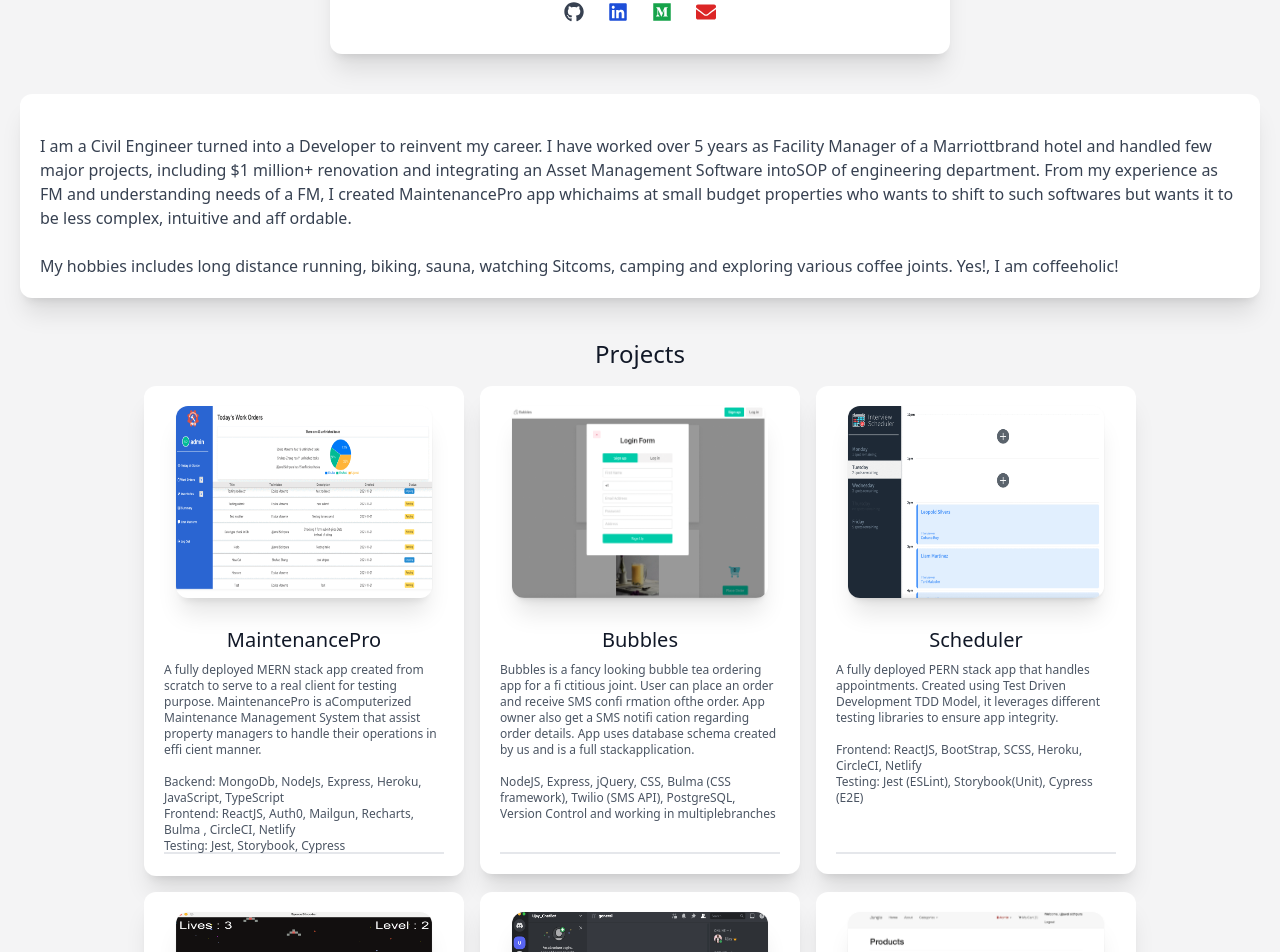
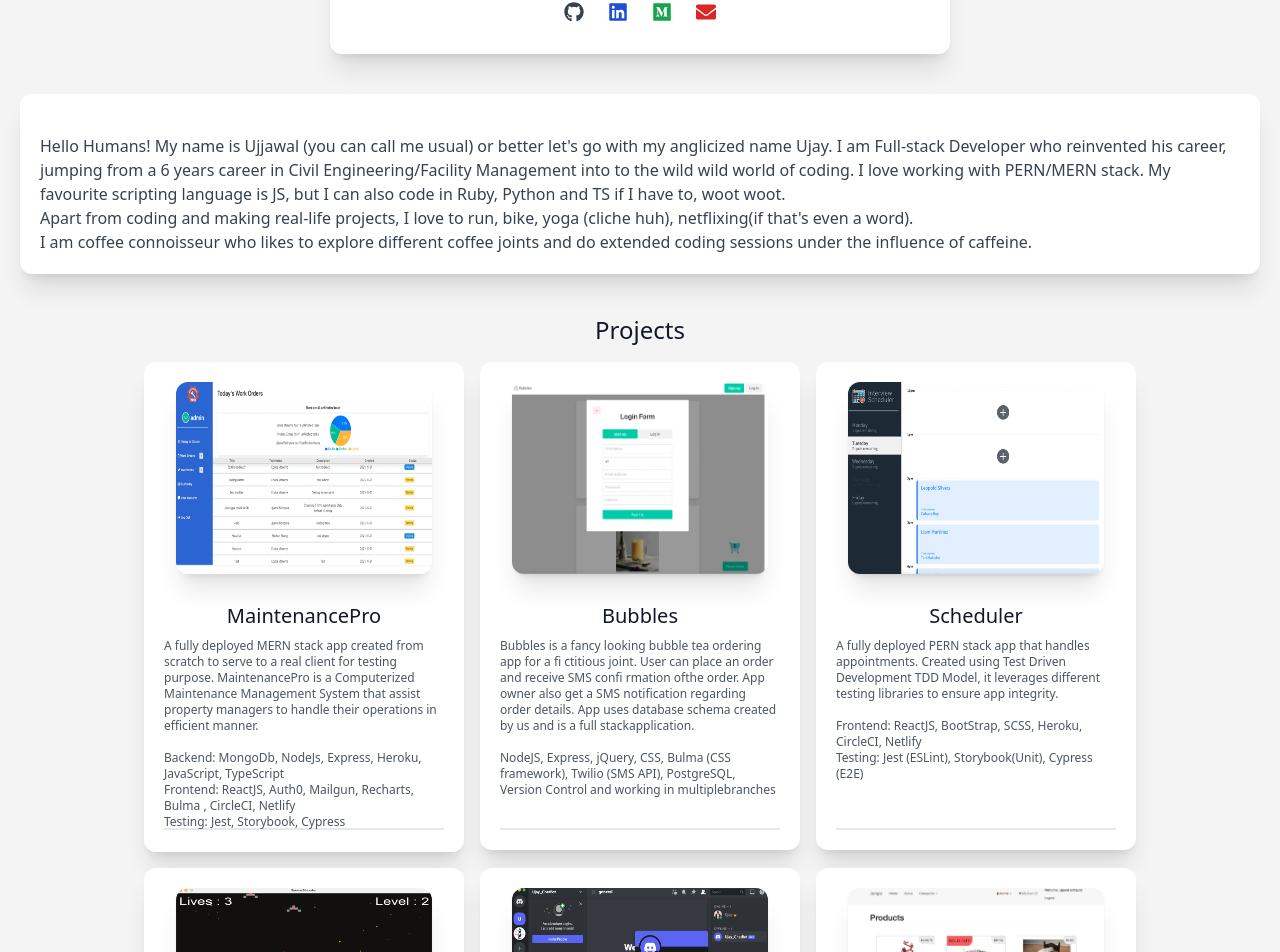
Before and after one commit to ujjawalsidhpura/Portfolio, a React (Create React App) app: page / in a window 1280 px wide. Shown: the part 292-1244 px from the top of the page. Built offline with nearby package versions, Linux system fonts and the light colour scheme.

Commit message:
about me changes

```diff
--- a/src/components/About.js
+++ b/src/components/About.js
@@ -1,5 +1,3 @@
-import ScrollIntoView from 'react-scroll-into-view'
-import { FaChevronDown } from 'react-icons/fa'
 
 export default function About() {
     return (
@@ -8,19 +6,13 @@ export default function About() {
             <div className="max-mx-2xl mt-5 mx-auto ">
 
                 <p className="text-xl sm:text-base text-gray-700 ">
-                    I am a Civil Engineer turned into a Developer to reinvent my career. I have worked over 5 years as Facility Manager of a Marriottbrand hotel and handled few major projects, including $1 million+ renovation and integrating an Asset Management Software intoSOP of engineering department. From my experience as FM and understanding needs of a FM, I created MaintenancePro app whichaims at small budget properties who wants to shift to such softwares but wants it to be less complex, intuitive and aff ordable.
-                    <br>
-                    </br>
-                    <br>
-                    </br>
-                    My hobbies includes long distance running, biking, sauna, watching Sitcoms, camping and exploring various coffee joints. Yes!, I am coffeeholic!
+                    Hello Humans!
+                    My name is Ujjawal (you can call me usual) or better let's go with my anglicized name Ujay. I am Full-stack Developer who reinvented his career, jumping from a 6 years career in Civil Engineering/Facility Management into to the wild wild world of coding. I love working with PERN/MERN stack. My favourite scripting language is JS, but I can also code in Ruby, Python and TS if I have to, woot woot.
+                    <br />
+                    Apart from coding and making real-life projects, I love to run, bike, yoga (cliche huh), netflixing(if that's even a word).
+                    <br />
+                    I am coffee connoisseur who likes to explore different coffee joints and do extended coding sessions under the influence of caffeine.
                 </p>
-
-                {/* <ScrollIntoView selector=''>
-                    <div className='mx-auto py-5 '>
-                        <FaChevronDown className='animate-bounce mx-auto text-3xl text-gray-800' />
-                    </div>
-                </ScrollIntoView> */}
 
             </div>
         </div>
--- a/src/components/Projects.js
+++ b/src/components/Projects.js
@@ -30,11 +30,13 @@ export default function Projects() {
                                     MaintenancePro
                                 </p>
                                 <p className='text-xs text-left sm:text-xs text-gray-600 w-auto inline-block border-b-2 h-48'>
-                                    A fully deployed MERN stack app created from scratch to serve to a real client for testing purpose. MaintenancePro is aComputerized Maintenance Management System that assist property managers to handle their operations in effi cient manner.
+                                    A fully deployed MERN stack app created from scratch to serve to a real client for testing purpose. MaintenancePro is a Computerized Maintenance Management System that assist property managers to handle their operations in efficient manner.
                                     <br></br>
                                     <br></br>
-                                    Backend: MongoDb, NodeJs, Express, Heroku, JavaScript, TypeScript <br />
-                                    Frontend: ReactJS, Auth0, Mailgun, Recharts, Bulma , CircleCI, Netlify <br />
+                                    Backend: MongoDb, NodeJs, Express, Heroku, JavaScript, TypeScript
+                                    <br />
+                                    Frontend: ReactJS, Auth0, Mailgun, Recharts, Bulma , CircleCI, Netlify
+                                    <br />
                                     Testing: Jest, Storybook, Cypress
                                 </p>
                             </div>
@@ -56,7 +58,7 @@ export default function Projects() {
                                     Bubbles
                                 </p>
                                 <p className='text-xs text-left sm:text-xs text-gray-600 w-auto inline-block border-b-2 h-48'>
-                                    Bubbles is a fancy looking bubble tea ordering app for a fi ctitious joint. User can place an order and receive SMS confi rmation ofthe order. App owner also get a SMS notifi cation regarding order details. App uses database schema created by us and is a full stackapplication.
+                                    Bubbles is a fancy looking bubble tea ordering app for a fi ctitious joint. User can place an order and receive SMS confi rmation ofthe order. App owner also get a SMS notification regarding order details. App uses database schema created by us and is a full stackapplication.
                                     <br></br>
                                     <br></br>
                                     NodeJS, Express, jQuery, CSS, Bulma (CSS framework), Twilio (SMS API), PostgreSQL, Version Control and working in multiplebranches
@@ -68,9 +70,7 @@ export default function Projects() {
 
                 <a href="https://github.com/ujjawalsidhpura/scheduler" target="_blank" >
                     <div className="w-80 m-2">
-                        <div className="flex flex-col justify-center max-w-ms mx-auto bg-white shadow-xl rounded-xl p-5 hover:bg-gray-300 hover:ring-gray-300 hover:transition-colors duration-300 ease-in-out"
-
-                        >
+                        <div className="flex flex-col justify-center max-w-ms mx-auto bg-white shadow-xl rounded-xl p-5 hover:bg-gray-300 hover:ring-gray-300 hover:transition-colors duration-300 ease-in-out">
                             <div className="">
                                 <img src={scheduler} alt="profile"
                                     className="w-64 mx-auto shadow-xl rounded-xl drop-shadow-sm h-48" />
@@ -84,7 +84,8 @@ export default function Projects() {
                                     <br />
                                     <br />
                                     Frontend: ReactJS, BootStrap, SCSS, Heroku, CircleCI, Netlify
-                                    <br />                                            Testing: Jest (ESLint), Storybook(Unit), Cypress (E2E)
+                                    <br />
+                                    Testing: Jest (ESLint), Storybook(Unit), Cypress (E2E)
                                 </p>
                             </div>
                         </div>
@@ -93,9 +94,7 @@ export default function Projects() {
 
                 <a href="https://github.com/ujjawalsidhpura/SpaceShooters" target='_blank'>
                     <div className="w-80 m-2">
-                        <div className="flex flex-col justify-center max-w-ms mx-auto bg-white shadow-xl rounded-xl p-5 hover:bg-gray-300 hover:ring-gray-300 hover:transition-colors duration-300 ease-in-out"
-
-                        >
+                        <div className="flex flex-col justify-center max-w-ms mx-auto bg-white shadow-xl rounded-xl p-5 hover:bg-gray-300 hover:ring-gray-300 hover:transition-colors duration-300 ease-in-out">
                             <div className="">
                                 <img src={spaceshooter} alt="profile"
                                     className="w-64 mx-auto shadow-xl rounded-xl drop-shadow-sm h-48" />
@@ -161,8 +160,6 @@ export default function Projects() {
                         </div>
                     </div>
                 </a>
-
-
             </div>
         </div>
 
```
